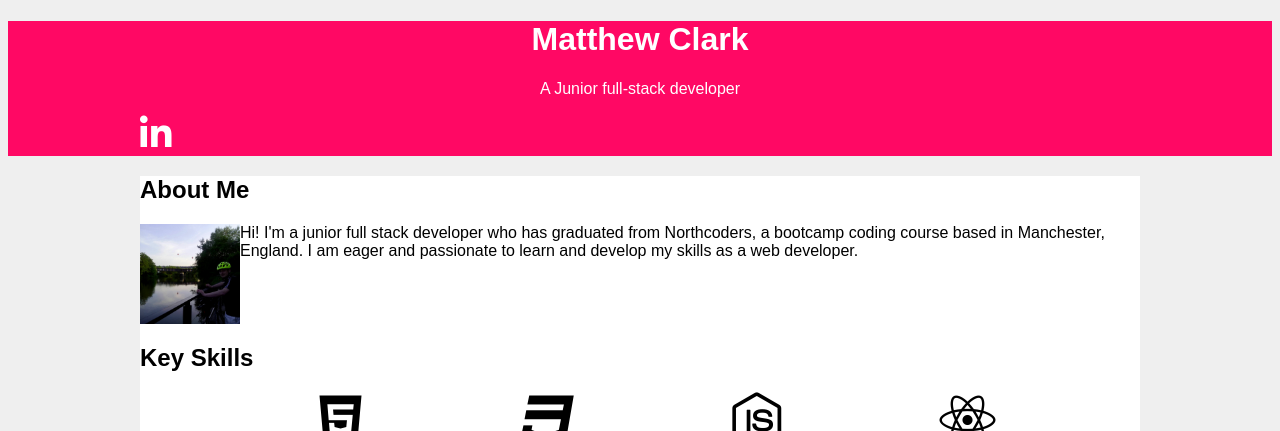
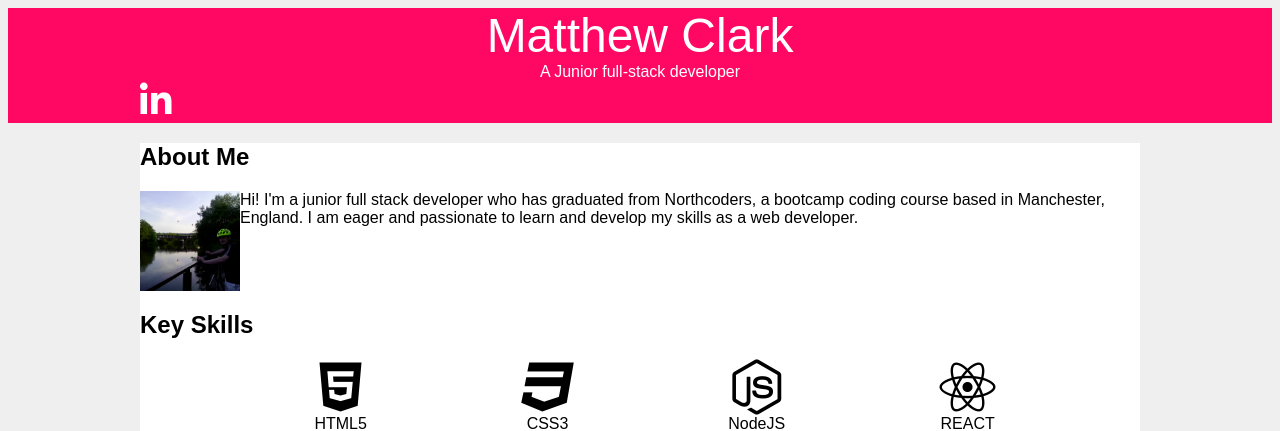
Before and after one commit to MatthewAClark/Personal_Profile, a PHP site: page /index.html in a window 1280 px wide. Shown: the top 431 px of the page. Run offline with PHP 8.4, Linux system fonts and the light colour scheme; some libraries are stand-ins or nearby versions.

Commit message:
removed space from under title

```diff
--- a/index.html
+++ b/index.html
@@ -14,9 +14,12 @@
 <body>
     <div id='banner'>
         <div class="container">
-                <h1 id="bannerText">Matthew Clark</h1>
+            <div id='bannerIntro' >
+                    <span id="bannerTitle">Matthew Clark</span><br>
 
-                <p class="bannerText">A Junior full-stack developer</p>
+                    <span>A Junior full-stack developer</span>
+            </div>
+
                 <span style="font-size: 36px; color: #ffffff">
                         <a href="https://www.linkedin.com/in/matthew-clark-517b63101/"  target="_blank" style="color: white">
                         <i class="fab fa-linkedin-in"></i></a>
--- a/styles/main.css
+++ b/styles/main.css
@@ -28,34 +28,30 @@ body {
     margin-right: 10px;
     padding: 70px;
 }
-
-/* #about {
-    height: 150px;
+/*
+div {
+    border-style: solid;
 } */
 
-.paragraphDescription {
-    height: 300px;
-}
-.bannerText {
+/* .bannerText {
     color: rgb(255,255,255);
     text-align: center;
     width: 100%
 }
-
-#banner h1 {
+*/
+#banner {
     color: rgb(255,255,255);
-    text-align: center;
     width: 100%
 }
 
-/* .projectSection {
-    display: inline-block;
-}  */
+#bannerTitle {
+    font-size: 36pt;
+}
 
-/* div {
-    border-style: solid;
-    padding: 5px;
-} */
+#bannerIntro {
+    text-align: center;
+}
+
 
 a {
     text-decoration: none;
@@ -79,6 +75,10 @@ a {
     display: block;
 }
 
+.paragraphDescription {
+    height: 300px;
+}
+
 img {
     display: block;
 }
```
